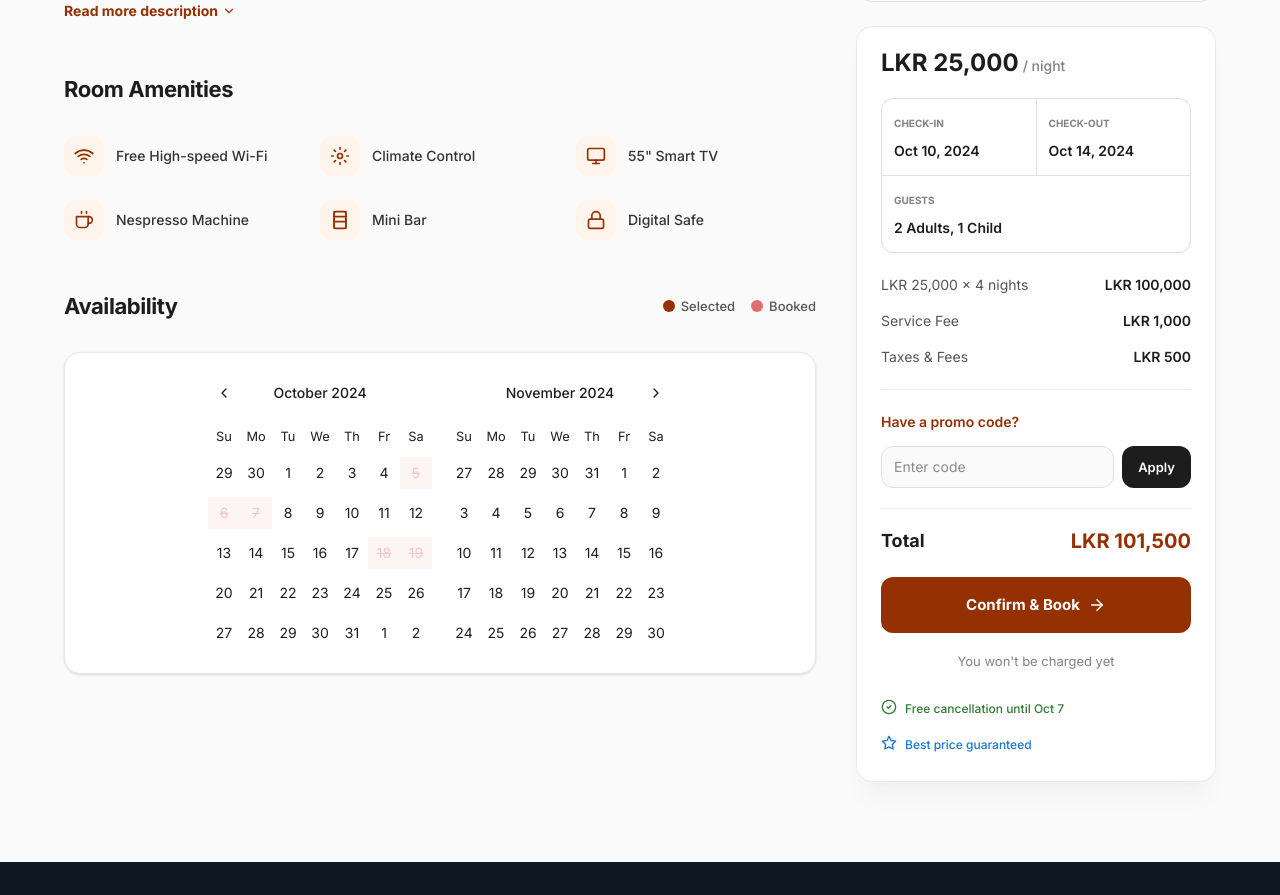
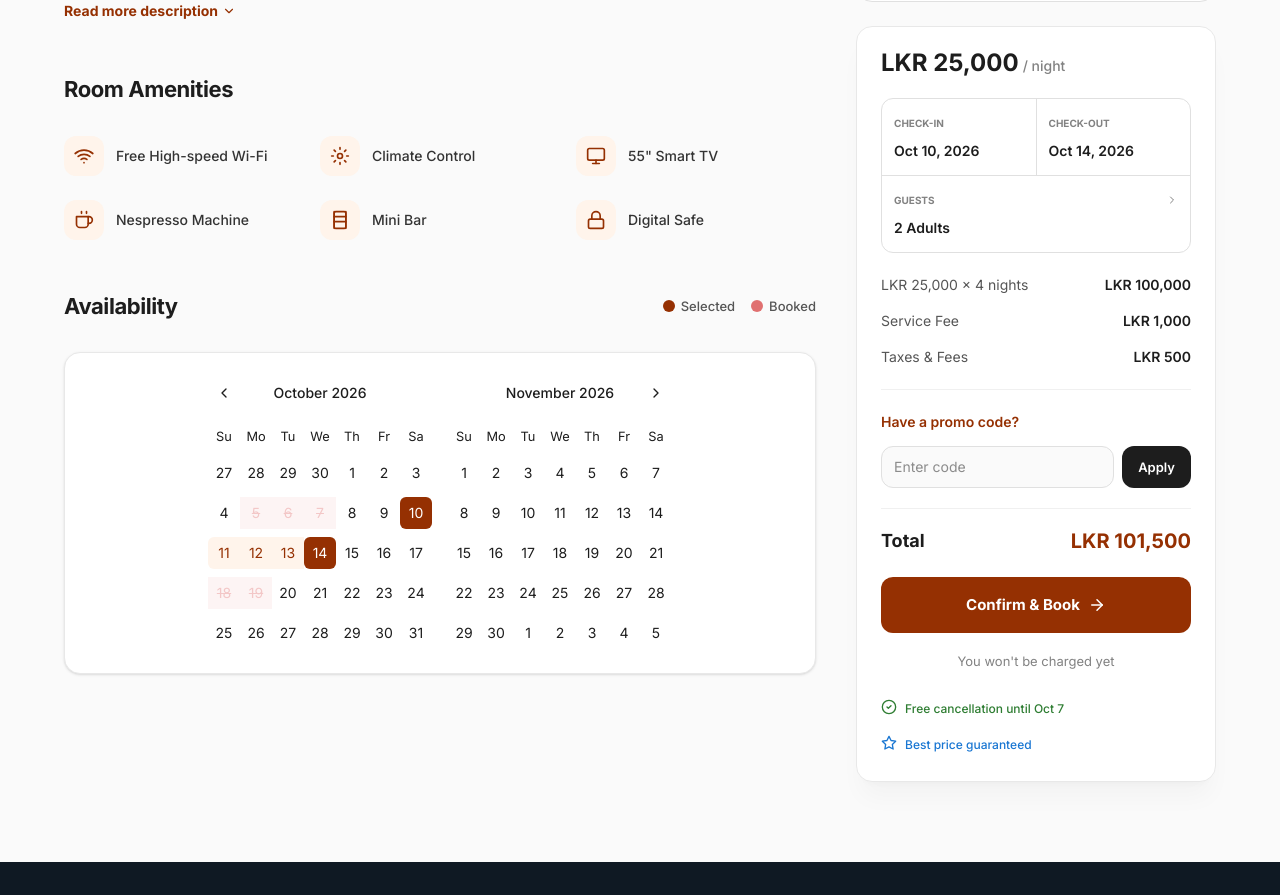
Before and after one commit to Dula0268/b4code-frontend, a Next.js app: page /guest/property/1/room/room-1-1 in a window 1280 px wide. Shown: the part 956-1851 px from the top of the page. Built offline with nearby package versions, Linux system fonts and the light colour scheme.

Commit message:
feat: Add room detail page with photo gallery, booking calendar, and guest picker, along with a new calendar UI component.

```diff
--- a/src/components/features/guest/property/room-detail-page.tsx
+++ b/src/components/features/guest/property/room-detail-page.tsx
@@ -1,14 +1,16 @@
 "use client"
 
-import { useState } from "react"
+import { useState, Suspense } from "react"
 import Image from "next/image"
 import Link from "next/link"
+import { useSearchParams } from "next/navigation"
 import {
     ChevronRight, Home, Users, BedDouble, SquareDot, CheckCircle2,
     Star, ArrowRight, Grid2X2, MapPin
 } from "lucide-react"
 import type { PropertyDetail, Room } from "@/lib/mock-properties"
 import { Calendar } from "@/components/ui/calendar"
+import GuestPicker, { type GuestCounts } from "@/components/shared/forms/guest-picker"
 import { addDays, differenceInDays, format } from "date-fns"
 import type { DateRange } from "react-day-picker"
 
@@ -16,7 +18,16 @@ function formatLKR(n: number) {
     return `LKR ${n.toLocaleString("en-US")}`
 }
 
-export default function RoomDetailPage({ property, room }: { property: PropertyDetail; room: Room }) {
+function RoomDetailPageContent({ property, room }: { property: PropertyDetail; room: Room }) {
+    const searchParams = useSearchParams()
+
+    // Parse initial dates from URL
+    const initialCheckIn = searchParams?.get("checkIn") ? new Date(searchParams.get("checkIn")!) : new Date(2026, 9, 10)
+    const initialCheckOut = searchParams?.get("checkOut") ? new Date(searchParams.get("checkOut")!) : new Date(2026, 9, 14)
+
+    // Parse Initial guests
+    const initialGuestCount = parseInt(searchParams?.get("guests") || "2", 10)
+
     const [galleryOpen, setGalleryOpen] = useState(false)
     const [activeGalleryIdx, setActiveGalleryIdx] = useState(0)
     const [descExpanded, setDescExpanded] = useState(false)
@@ -28,17 +39,20 @@ export default function RoomDetailPage({ property, room }: { property: PropertyD
 
     // Calendar & Booking State setup
     const [date, setDate] = useState<DateRange | undefined>({
-        from: new Date(2024, 9, 10), // Oct 10 2024
-        to: new Date(2024, 9, 14),   // Oct 14 2024
+        from: initialCheckIn,
+        to: initialCheckOut,
     })
+
+    const [guests, setGuests] = useState<GuestCounts>({ adults: initialGuestCount, children: 0 })
+    const [guestOpen, setGuestOpen] = useState(false)
 
     // Mock booked dates
     const bgBooked = [
-        new Date(2024, 9, 5),
-        new Date(2024, 9, 6),
-        new Date(2024, 9, 7),
-        new Date(2024, 9, 18),
-        new Date(2024, 9, 19),
+        new Date(2026, 9, 5),
+        new Date(2026, 9, 6),
+        new Date(2026, 9, 7),
+        new Date(2026, 9, 18),
+        new Date(2026, 9, 19),
     ]
 
     const nights = date?.from && date?.to ? Math.max(1, differenceInDays(date.to, date.from)) : 1
@@ -212,11 +226,11 @@ export default function RoomDetailPage({ property, room }: { property: PropertyD
                             </div>
 
                             {/* Calendar Block */}
-                            <div className="bg-white border border-[#e8e8e8] rounded-2xl p-4 sm:p-6 shadow-sm w-full overflow-x-auto" style={{ '--primary': '14 96% 30%', '--primary-foreground': '0 0% 100%', '--accent': '28 100% 96%', '--accent-foreground': '14 96% 30%', '--ring': '14 96% 30%' } as React.CSSProperties}>
-                                <div className="min-w-[550px] flex justify-center">
+                            <div className="bg-white border border-[#e8e8e8] rounded-2xl p-4 sm:p-6 shadow-sm w-full overflow-x-auto">
+                                <div className="min-w-[550px] flex justify-center [&_[data-selected-single=true]]:!bg-[#953002] [&_[data-selected-single=true]]:!text-white [&_[data-range-start=true]]:!bg-[#953002] [&_[data-range-start=true]]:!text-white [&_[data-range-end=true]]:!bg-[#953002] [&_[data-range-end=true]]:!text-white [&_[data-range-middle=true]]:!bg-[#fff4eb] [&_[data-range-middle=true]]:!text-[#953002]">
                                     <Calendar
                                         mode="range"
-                                        defaultMonth={new Date(2024, 9, 1)}
+                                        defaultMonth={date?.from || new Date(2026, 9, 1)}
                                         selected={date}
                                         onSelect={setDate}
                                         numberOfMonths={2}
@@ -275,7 +289,7 @@ export default function RoomDetailPage({ property, room }: { property: PropertyD
                                 <span className="text-[14px] text-[#828282] font-medium">/ night</span>
                             </div>
 
-                            <div className="border border-[#e0e0e0] rounded-xl overflow-hidden mb-5">
+                            <div className="border border-[#e0e0e0] rounded-xl overflow-visible mb-5 bg-white relative z-10">
                                 <div className="flex border-b border-[#e0e0e0]">
                                     <div className="flex-1 p-3 border-r border-[#e0e0e0]">
                                         <div className="text-[10px] font-bold text-[#828282] uppercase mb-1">Check-in</div>
@@ -286,9 +300,26 @@ export default function RoomDetailPage({ property, room }: { property: PropertyD
                                         <div className="text-[14px] font-semibold text-[#1d1d1d]">{date?.to ? format(date.to, "MMM d, yyyy") : "Select date"}</div>
                                     </div>
                                 </div>
-                                <div className="p-3">
-                                    <div className="text-[10px] font-bold text-[#828282] uppercase mb-1">Guests</div>
-                                    <div className="text-[14px] font-semibold text-[#1d1d1d]">2 Adults, 1 Child</div>
+                                <div
+                                    className="p-3 relative cursor-pointer hover:bg-gray-50 transition-colors rounded-b-xl"
+                                    onClick={() => setGuestOpen(!guestOpen)}
+                                >
+                                    <div className="text-[10px] font-bold text-[#828282] uppercase mb-1 flex items-center justify-between">
+                                        <span>Guests</span>
+                                        <ChevronRight size={12} className={guestOpen ? "rotate-90 transition-transform" : "transition-transform"} />
+                                    </div>
+                                    <div className="text-[14px] font-semibold text-[#1d1d1d]">
+                                        {guests.adults} Adults{guests.children > 0 ? `, ${guests.children} Children` : ""}
+                                    </div>
+
+                                    {guestOpen && (
+                                        <div
+                                            className="absolute top-full left-0 mt-2 bg-white rounded-xl z-50 shadow-[0_8px_30px_rgba(0,0,0,0.15)] border border-[#f0f0f0]"
+                                            onClick={(e) => e.stopPropagation()}
+                                        >
+                                            <GuestPicker value={guests} onChange={setGuests} />
+                                        </div>
+                                    )}
                                 </div>
                             </div>
 
@@ -396,3 +427,11 @@ export default function RoomDetailPage({ property, room }: { property: PropertyD
         </div>
     )
 }
+
+export default function RoomDetailPage({ property, room }: { property: PropertyDetail; room: Room }) {
+    return (
+        <Suspense fallback={<div className="min-h-screen flex items-center justify-center">Loading booking details...</div>}>
+            <RoomDetailPageContent property={property} room={room} />
+        </Suspense>
+    )
+}
--- a/src/components/ui/calendar.tsx
+++ b/src/components/ui/calendar.tsx
@@ -14,6 +14,7 @@ import {
 
 import { cn } from "@/lib/utils"
 import { Button, buttonVariants } from "@/components/ui/button"
+import { format } from "date-fns"
 
 function Calendar({
   className,
@@ -197,7 +198,7 @@ function CalendarDayButton({
       ref={ref}
       variant="ghost"
       size="icon"
-      data-day={day.date.toLocaleDateString()}
+      data-day={format(day.date, "yyyy-MM-dd")}
       data-selected-single={
         modifiers.selected &&
         !modifiers.range_start &&
```
